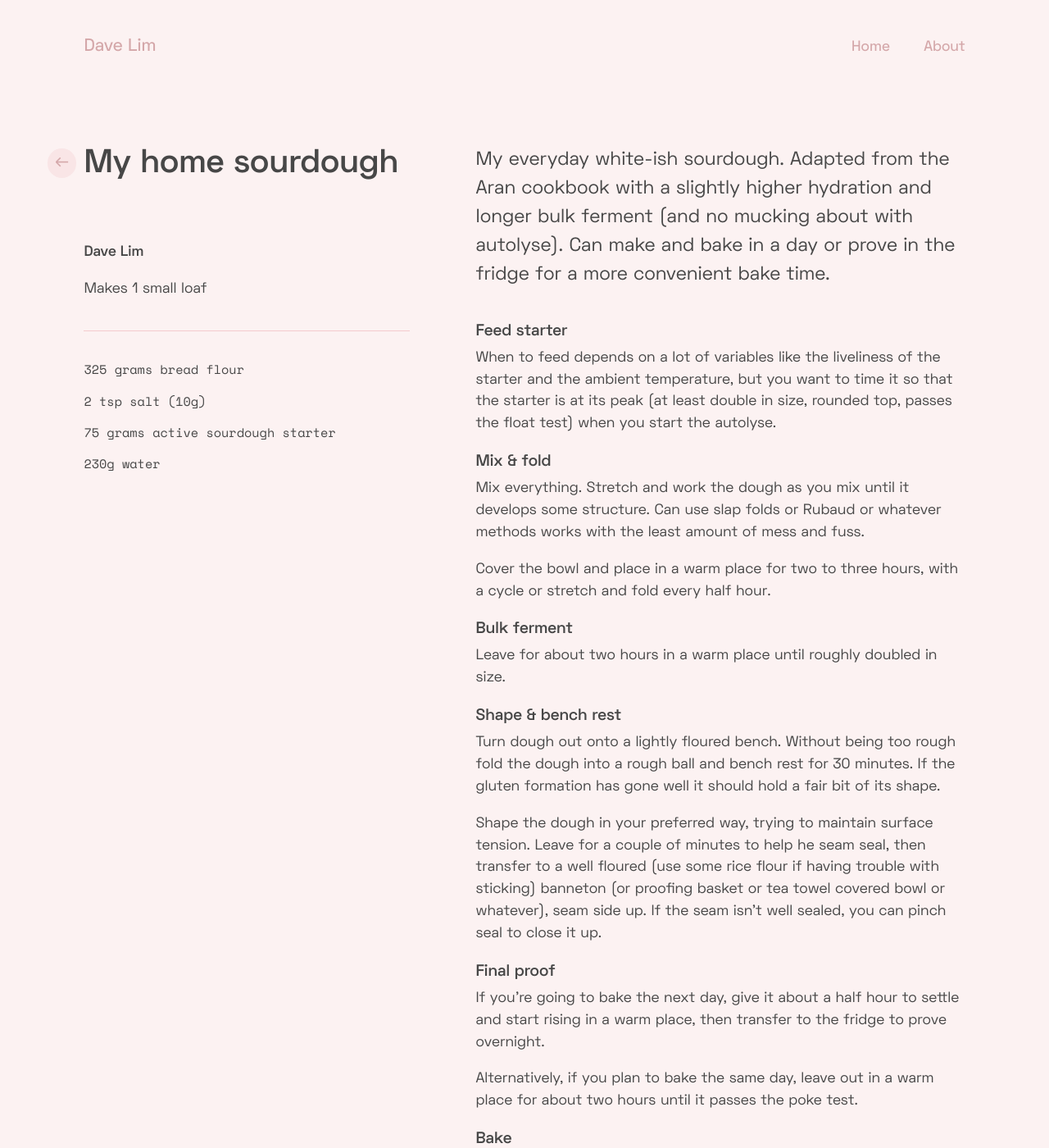
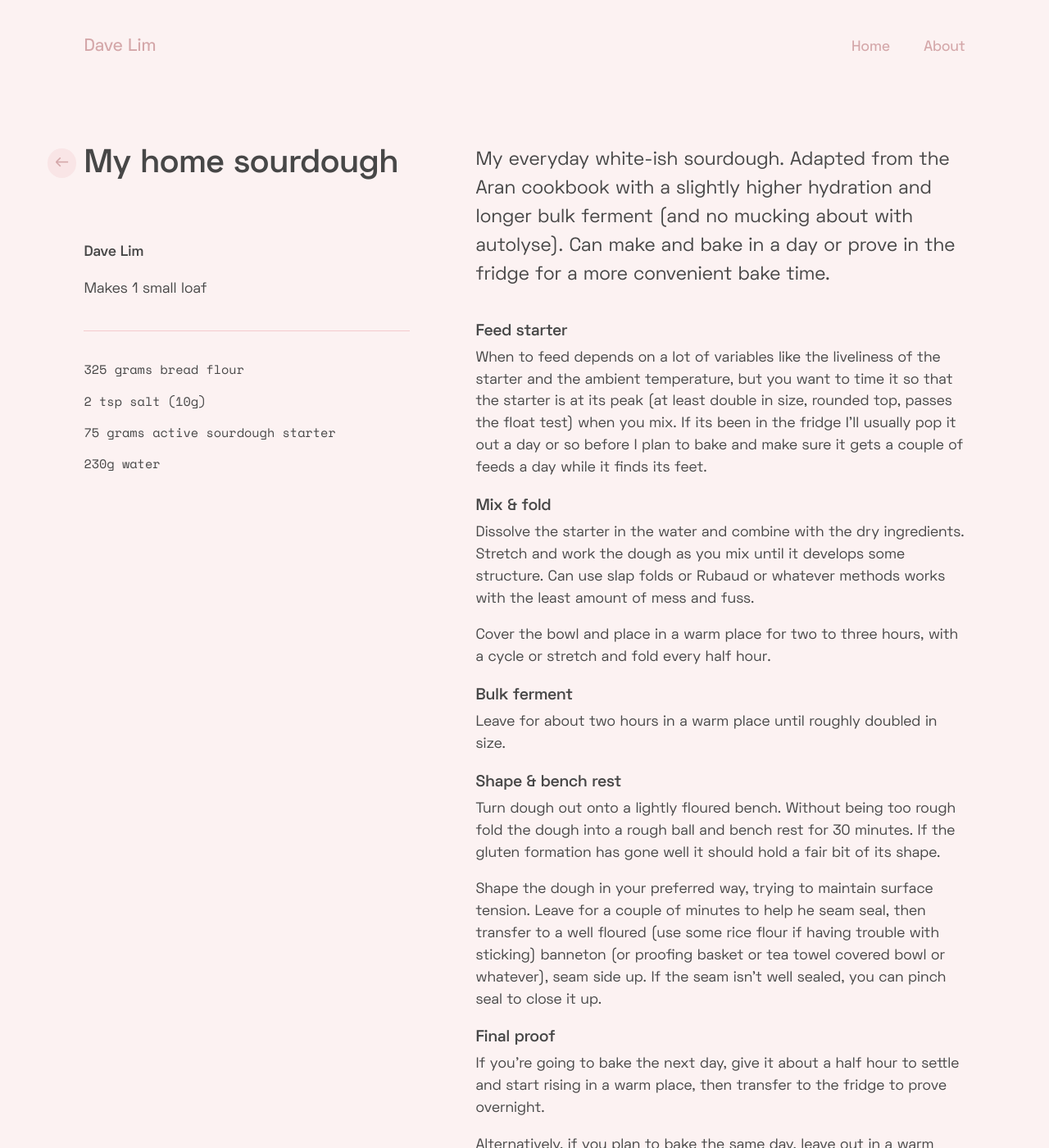
Before and after one commit to dlimiter/dlimiter.github.io, a Jekyll site: the page built from _recipes/my-sourdough.md, in a window 1280 px wide and 1400 px high. Shown: the whole window at 82% size. Built offline with Jekyll 4.4.1, drawn with Linux system fonts in a browser that asks for light colours.

Commit message:
Recipe changes

```diff
--- a/_recipes/my-sourdough.md
+++ b/_recipes/my-sourdough.md
@@ -11,10 +11,10 @@ ingredients:
 ---
 
 #### Feed starter
-When to feed depends on a lot of variables like the liveliness of the starter and the ambient temperature, but you want to time it so that the starter is at its peak (at least double in size, rounded top, passes the float test) when you start the autolyse.
+When to feed depends on a lot of variables like the liveliness of the starter and the ambient temperature, but you want to time it so that the starter is at its peak (at least double in size, rounded top, passes the float test) when you mix. If its been in the fridge I'll usually pop it out a day or so before I plan to bake and make sure it gets a couple of feeds a day while it finds its feet.
 
 #### Mix & fold
-Mix everything. Stretch and work the dough as you mix until it develops some structure. Can use slap folds or Rubaud or whatever methods works with the least amount of mess and fuss.
+Dissolve the starter in the water and combine with the dry ingredients. Stretch and work the dough as you mix until it develops some structure. Can use slap folds or Rubaud or whatever methods works with the least amount of mess and fuss.
 
 Cover the bowl and place in a warm place for two to three hours, with a cycle or stretch and fold every half hour.
 
```
Also changed, not shown: other parts of _recipes/my-sourdough.md (+1 -1 lines).
